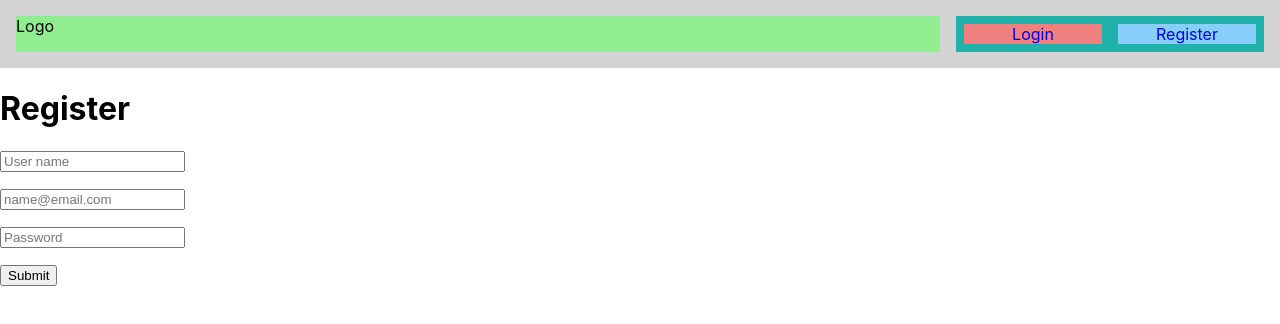
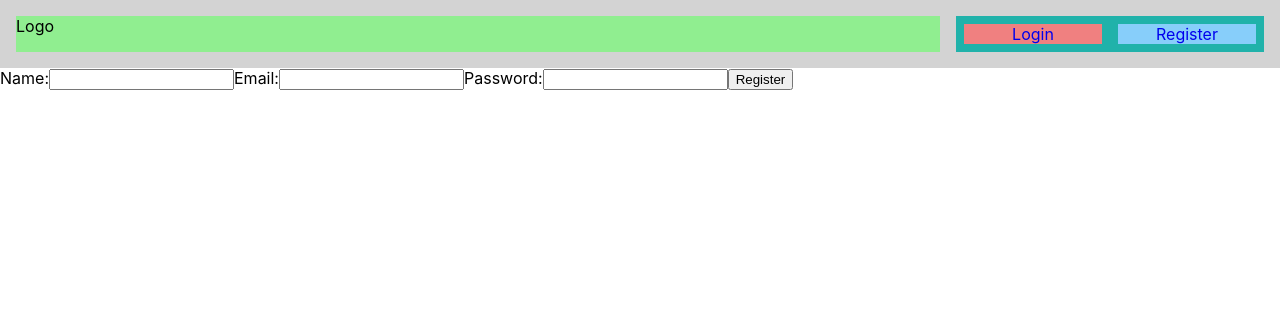
Before and after one commit to NehGuk/holidaze-ng, a React (Create React App) app: page /register-manager in a window 1280 px wide. Shown: the top 324 px of the page. Built offline with nearby package versions, Linux system fonts and the light colour scheme; the HTML template or start-up script is replaced by a standard one.

Commit message:
Adds register form and API call

```diff
--- a/src/components/Register/RegisterManager.jsx
+++ b/src/components/Register/RegisterManager.jsx
@@ -2,74 +2,77 @@ import { useForm } from "react-hook-form";
 import { yupResolver } from "@hookform/resolvers/yup";
 import * as yup from "yup";
 import { useState } from "react";
-import RegisterSuccess from "./RegisterSuccess";
+import { Link } from "react-router-dom";
 
-const schema = yup
-  .object({
-    userName: yup.string().min(3, "Your user name should be at least 3 characters.").required("Please enter your user name"),
-    email: yup
-      .string()
-      .email("Please enter a valid email address")
-      .matches(/^[\w-.]+@([\w-]+\.)+[\w-]{2,4}$/, "Invalid email address")
-      .required("Please enter a valid email address"),
-    password: yup.string().min(3, "The password should be at least 3 characters").required("Please enter a password"),
-  })
-  .required();
+const schema = yup.object().shape({
+  name: yup.string().required("Please enter your name"),
+  email: yup.string().email("Please enter a valid email address").required("Please enter your email address"),
+  password: yup.string().required("Please enter your password").min(8, "Password should be at least 8 characters"),
+});
 
 export default function RegisterManager() {
   const {
     register,
     handleSubmit,
-    reset,
     formState: { errors },
   } = useForm({
     resolver: yupResolver(schema),
   });
 
-  const [formSubmitted, setFormSubmitted] = useState(false);
+  const [success, setSuccess] = useState(false);
+  const [error, setError] = useState(false);
+  const [errorMessage, setErrorMessage] = useState("");
 
-  function onSubmit(data) {
-    data.venueManager = true;
-    console.log("Submitting the form");
-    console.log("Add the admin true the form object");
-    console.log(data);
-    console.log("Send the data to the API");
-    reset();
-    setFormSubmitted(true);
-  }
+  const onSubmit = async (data) => {
+    try {
+      const response = await fetch("https://api.noroff.dev/api/v1/holidaze/auth/register", {
+        method: "POST",
+        headers: {
+          "Content-Type": "application/json",
+        },
+        body: JSON.stringify(data),
+      });
+      const result = await response.json();
 
-  if (formSubmitted === true) {
-    return (
-      <div>
-        <RegisterSuccess />
-      </div>
-    );
-  }
+      if (response.ok) {
+        console.log("Boaaaa, isso ae!!!!!!!");
+        console.log(result);
+        setSuccess(true);
+        setError(false);
+      }
+
+      if (!response.ok) {
+        console.log("Ops, nao deu certo!!!");
+        console.log(result.errors[0].message);
+        setError(true);
+        setErrorMessage(result.errors[0].message);
+        setSuccess(false);
+      }
+    } catch (error) {}
+  };
 
   return (
-    <div>
-      <h1>Register</h1>
-      <form onSubmit={handleSubmit(onSubmit)}>
-        <label htmlFor="userName" hidden>
-          User name
-        </label>
-        <input name="userName" {...register("userName")} placeholder="User name" />
-        <p>{errors.userName?.message}</p>
+    <form onSubmit={handleSubmit(onSubmit)}>
+      <label htmlFor="name">Name:</label>
+      <input type="text" {...register("name")} />
+      {errors.name && <p>{errors.name.message}</p>}
 
-        <label htmlFor="email" hidden>
-          Email
-        </label>
-        <input name="email" {...register("email")} placeholder="name@email.com" />
-        <p>{errors.email?.message}</p>
+      <label htmlFor="email">Email:</label>
+      <input type="email" {...register("email")} />
+      {errors.email && <p>{errors.email.message}</p>}
 
-        <label htmlFor="password" hidden>
-          Password
-        </label>
-        <input name="password" {...register("password")} placeholder="Password" />
-        <p>{errors.password?.message}</p>
+      <label htmlFor="password">Password:</label>
+      <input type="password" {...register("password")} />
+      {errors.password && <p>{errors.password.message}</p>}
 
-        <button type="submit">Submit</button>
-      </form>
-    </div>
+      <button type="submit">Register</button>
+
+      {error && <p>{errorMessage}</p>}
+      {success && (
+        <p>
+          Registration successful! Click here to <Link to="/login">Login</Link>.
+        </p>
+      )}
+    </form>
   );
 }
```
